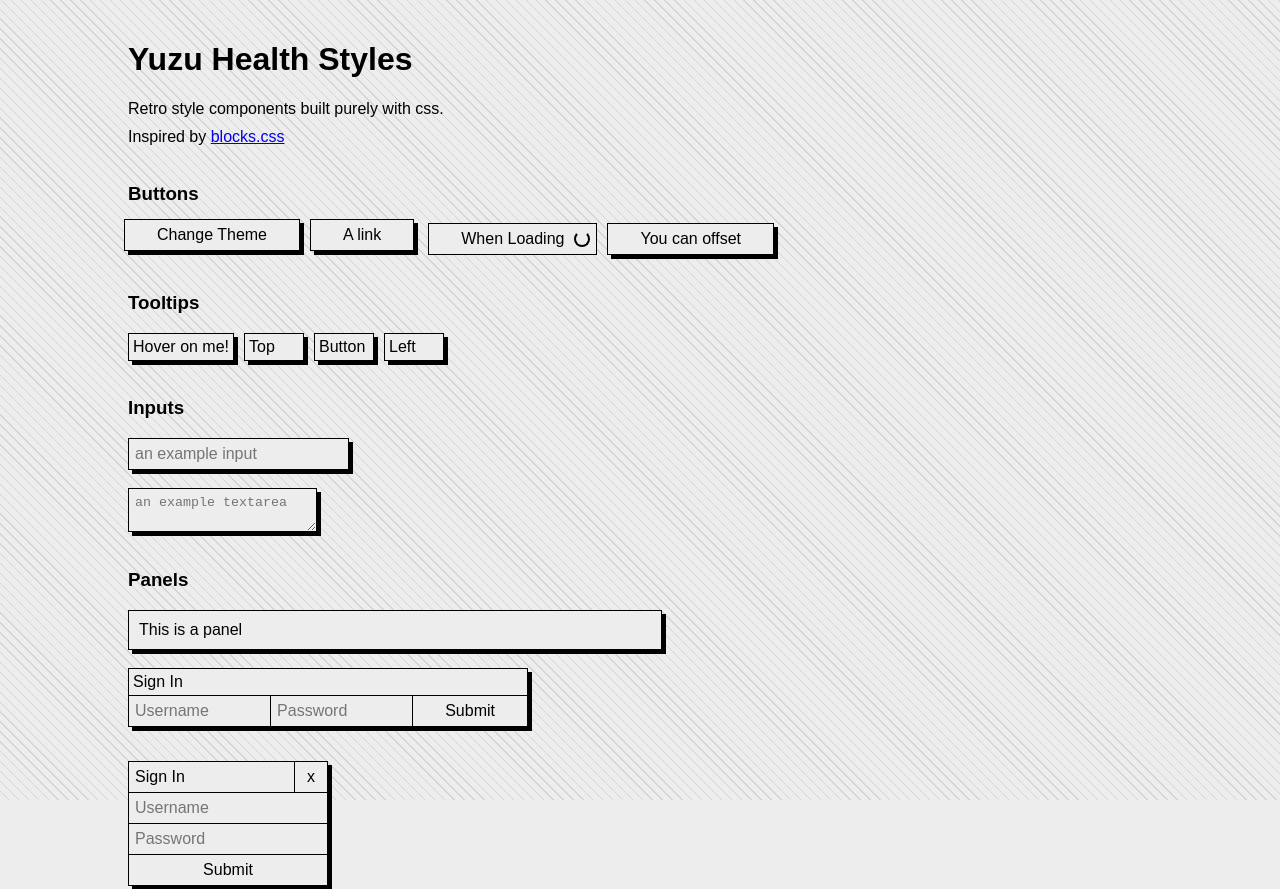
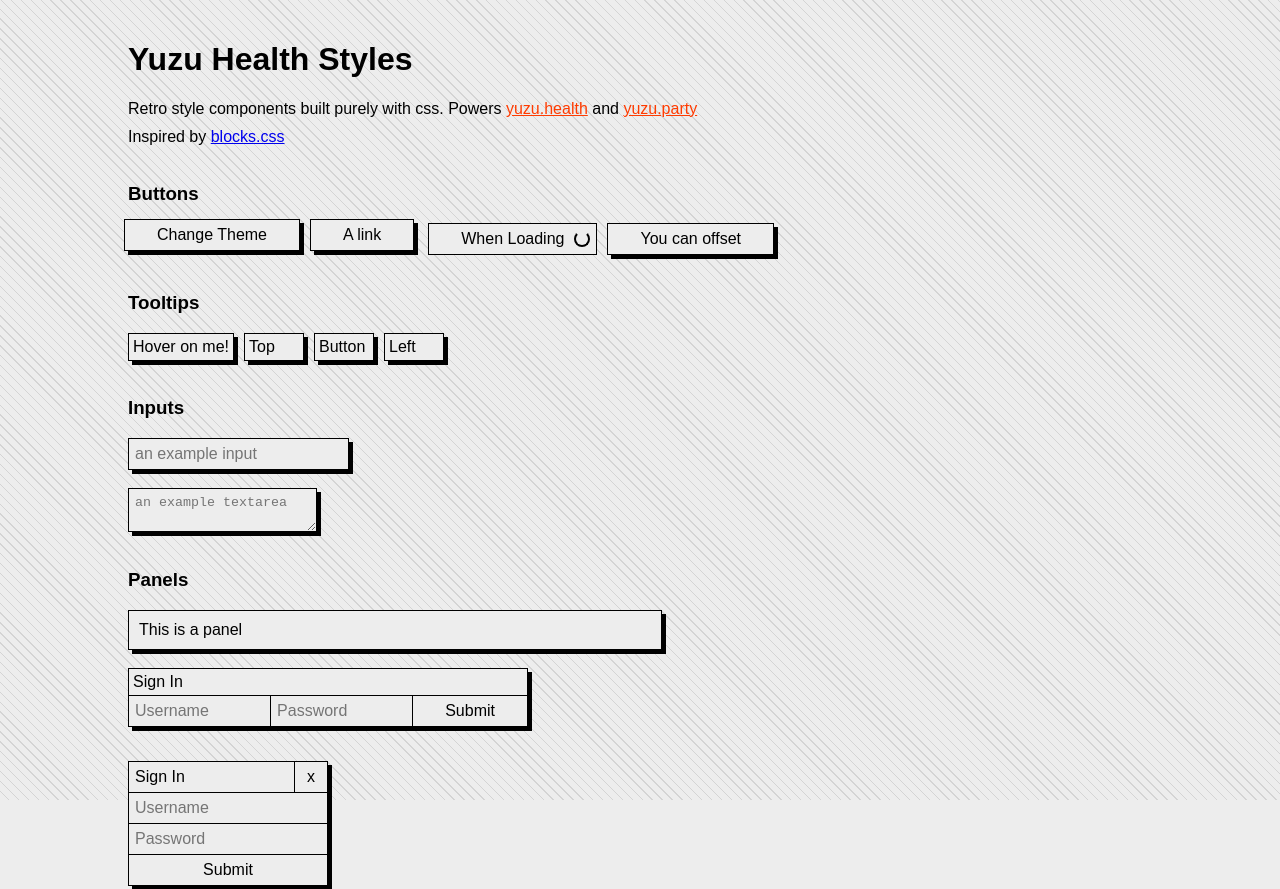
Before and after one commit to yuzu-health/yuzu.style, a website: page index.html in a window 1280 px wide. Shown: the top 889 px of the page. Drawn offline with Linux system fonts and the light colour scheme.

Commit message:
i don't know what i'm doing

```diff
--- a/index.html
+++ b/index.html
@@ -14,6 +14,7 @@
 
     --primary: 0 0% 0%;
     --light: 0 0% 93%;
+    --accent: 14 100% 50%;
 
     --text-color: hsl(var(--primary));
     --background-color: hsl(var(--light));
@@ -57,7 +58,20 @@
   <h1>Yuzu Health Styles</h1>
 
   <div style="margin-bottom: 10px">
-    Retro style components built purely with css.
+    Retro style components built purely with css. Powers
+    <a
+      href="https://yuzu.health"
+      style="color: hsl(var(--accent))"
+      target="_blank"
+      >yuzu.health</a
+    >
+    and
+    <a
+      href="https://yuzu.party"
+      style="color: hsl(var(--accent))"
+      target="_blank"
+      >yuzu.party</a
+    >
   </div>
 
   <div>
--- /dev/null
+++ b/src/all.css
@@ -0,0 +1,4 @@
+@import "./backgrounds.css";
+@import "./panels.css";
+@import "./themes.css";
+@import "./tooltip.css";
```
Also changed, not shown: package.json (+7 -4 lines).
